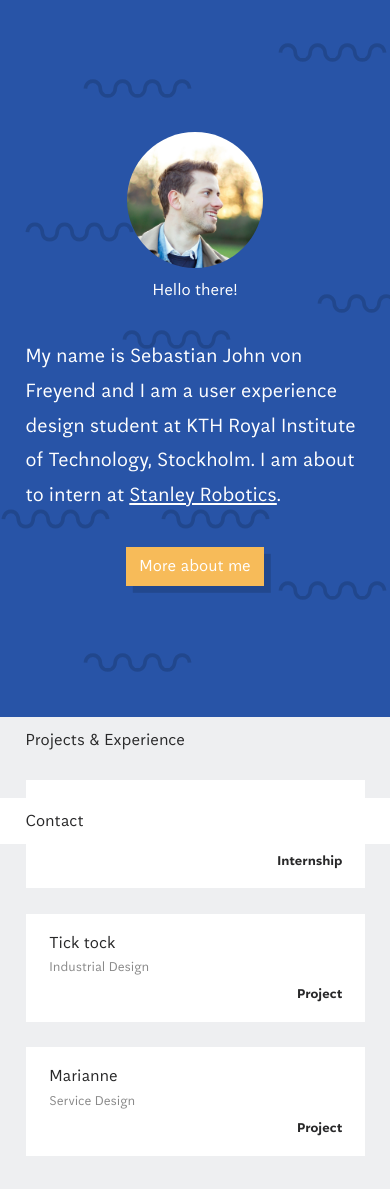
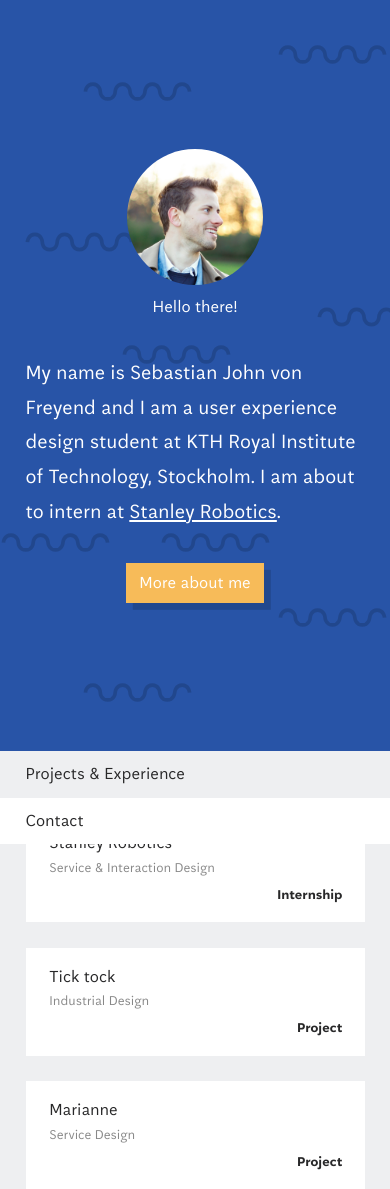
Before and after one commit to sebastianjvf/portfolio, a PHP site: page / in a window 390 px wide. Shown: the top 1189 px of the page. Run offline with PHP 8.4, Linux system fonts and the light colour scheme.

Commit message:
Adjusted the welcome text again.

```diff
--- a/css/responsive.css
+++ b/css/responsive.css
@@ -76,7 +76,7 @@
 
 @media (max-width: 750px) {
 	section#introduction {
-		min-height: 85vh;
+		min-height: 89vh;
 	}
 
 	body,
```
